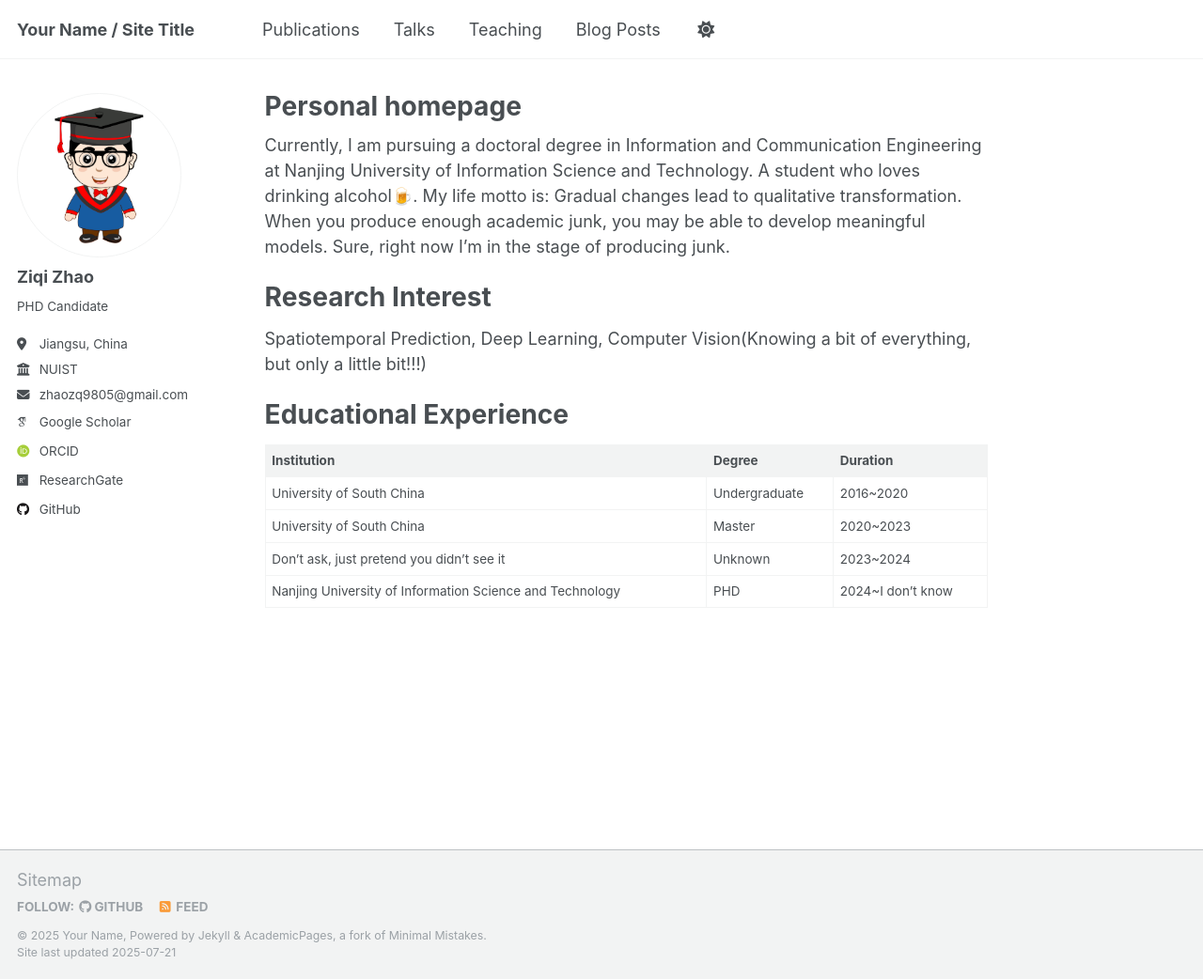
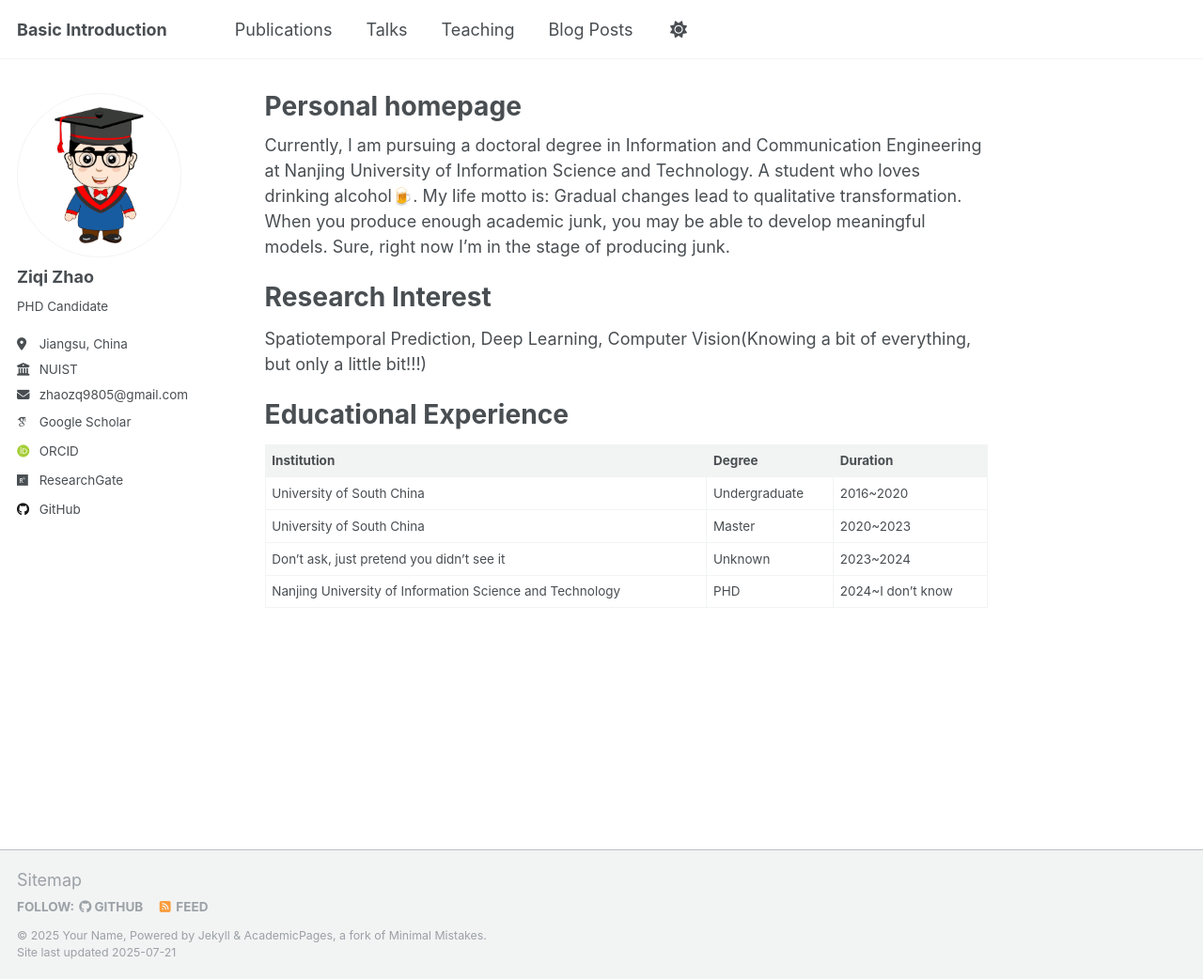
Before and after one commit to zqzhaolab/zqzhaolab.github.io, a Jekyll site: the page built from _pages/about.md, in a window 1280 px wide and 1042 px high. Shown: the whole window at 94% size. Built offline with Jekyll 4.4.1, drawn with Linux system fonts in a browser that asks for light colours; some web fonts are replaced; a script that is not in the unit is left out.

Commit message:
Update _config.yml

```diff
--- a/_config.yml
+++ b/_config.yml
@@ -9,7 +9,7 @@
 # Basic Site Settings
 locale                   : "en-US"
 site_theme               : "default"
-title                    : "Your Name / Site Title"
+title                    : "Basic Introduction"
 title_separator          : "-"
 name                     : &name "Your Name"
 description              : &description "personal description"
```
